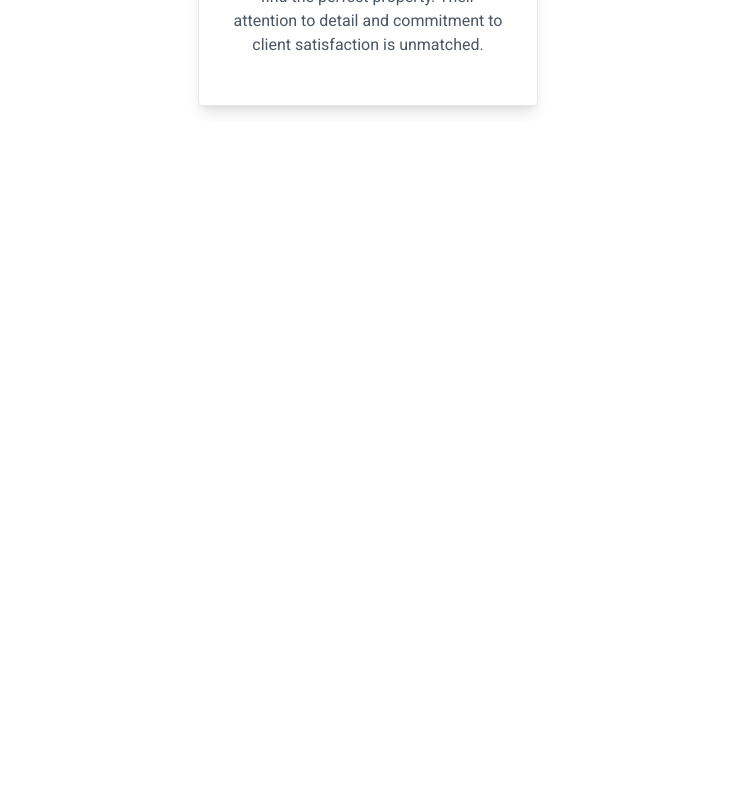
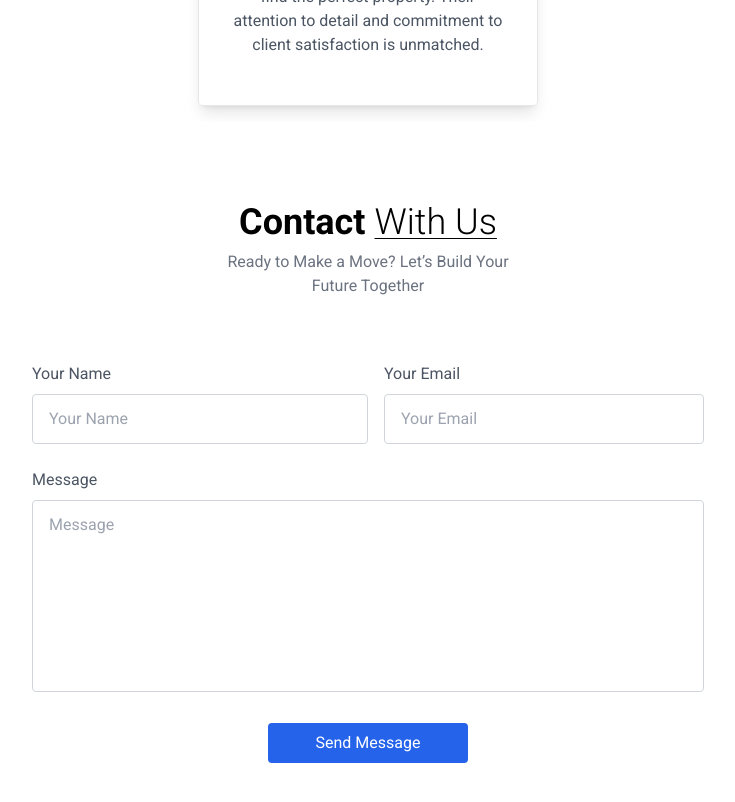
Before and after one commit to Jo-shua09/Real-estate-website, a React (Vite) app: page / in a window 1280 px wide. Shown: the part 3240-4042 px from the top of the page, without its empty margins (272-1007 px from the left). Before the commit the page ends 3362 px from the top, so only its background shows below. Built offline with nearby package versions, Linux system fonts and the light colour scheme.

Commit message:
commit 7

```diff
--- a/package.json
+++ b/package.json
@@ -11,7 +11,8 @@
   },
   "dependencies": {
     "react": "^18.3.1",
-    "react-dom": "^18.3.1"
+    "react-dom": "^18.3.1",
+    "react-toastify": "^11.0.2"
   },
   "devDependencies": {
     "@eslint/js": "^9.17.0",
--- a/src/App.jsx
+++ b/src/App.jsx
@@ -3,10 +3,15 @@
 import About from "./components/About";
 import Projects from "./components/Projects";
 import Testimonials from "./components/Testimonials";
+import Contact from "./components/Contact";
+import { ToastContainer, toast } from "react-toastify";
+import Footer from "./components/Footer";
 
 function App() {
   return (
     <div className="w-full overflow-hidden">
+      <ToastContainer />
+
       <div className="Header-section">
         <Header />
       </div>
@@ -22,6 +27,14 @@
       <div className="Testimonial-section">
         <Testimonials />
       </div>
+
+      <div className="Contact-section">
+        <Contact />
+      </div>
+
+      <div className="Footer-section">
+        <Footer />
+      </div>
     </div>
   );
 }
--- /dev/null
+++ b/src/components/Contact.jsx
@@ -0,0 +1,79 @@
+import React from "react";
+import { toast } from "react-toastify";
+
+const Contact = () => {
+  const [result, setResult] = React.useState("");
+
+  const onSubmit = async (event) => {
+    event.preventDefault();
+    setResult("Sending....");
+    const formData = new FormData(event.target);
+
+    formData.append("access_key", "0bb73df9-431a-484d-a0d8-f613181ea80e");
+
+    const response = await fetch("https://api.web3forms.com/submit", {
+      method: "POST",
+      body: formData,
+    });
+
+    const data = await response.json();
+
+    if (data.success) {
+      setResult("");
+      toast.success("Form Submitted Successfully");
+      event.target.reset();
+    } else {
+      console.log("Error", data);
+      toast.error(data.message);
+      setResult("");
+    }
+  };
+
+  return (
+    <div className="text-center p-6 py-20 lg:px-32 w-full overflow-hidden" id="contact">
+      <h1 className="text-2xl sm:text-4xl font-bold mb-2 text-center">
+        contact <span className="underline underline-offset-4 decoration-1 under font-light"> with us</span>
+      </h1>
+      <p className="text-gray-500 max-w-80 text-center mx-auto mb-8 normal-case">Ready to Make a Move? Let’s Build Your Future Together</p>
+
+      <form onSubmit={onSubmit} className="max-w-2xl mx-auto text-gray-600 pt-8">
+        <div className=" flex  flex-wrap">
+          <div className="w-full md:w-1/2 text-left">
+            your name
+            <input
+              className="w-full border border-gray-300 rounded py-3 px-4 mt-2 focus:border-black"
+              type="text"
+              name="Name"
+              placeholder="your name"
+              required
+            />
+          </div>
+
+          <div className="w-full md:w-1/2 text-left md:pl-4">
+            your email
+            <input
+              className="w-full border border-gray-300 rounded py-3 px-4 mt-2 focus:border-black"
+              type="email"
+              name="Email"
+              placeholder="your email"
+              required
+            />
+          </div>
+        </div>
+
+        <div className="my-6 text-left">
+          Message
+          <textarea
+            className="w-full border border-gray-300 rounded py-3 px-4 mt-2 focus:border-black h-48 resize-none"
+            name="Message"
+            placeholder="message"
+            required
+          ></textarea>
+        </div>
+        <button className="bg-blue-600 text-white py-2 px-12 mb-10 rounded capitalize"> {result ? result : "Send message"}</button>
+      </form>
+    </div>
+  );
+};
+
+export default Contact;
--- /dev/null
+++ b/src/components/Footer.jsx
@@ -0,0 +1,5 @@
+const Footer = () => {
+  return <div className=""></div>;
+};
+
+export default Footer;
```
Also changed, not shown: 1 other file (tests, documents, lock files or other folders).
